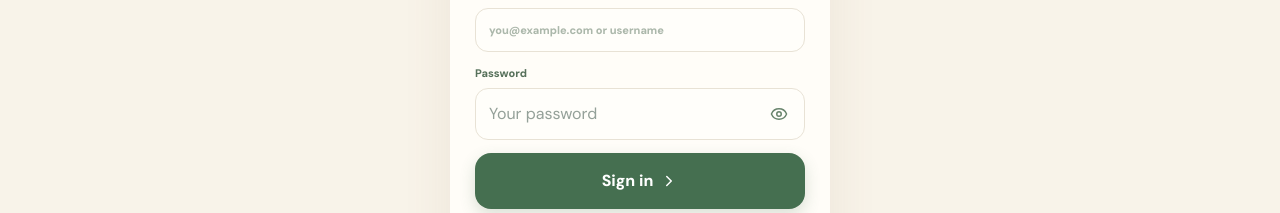
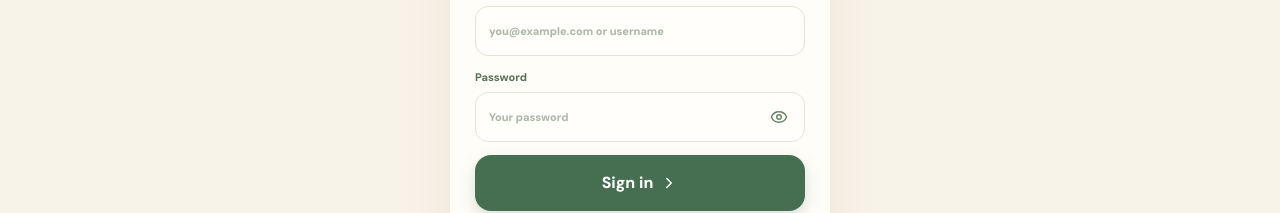
Before and after one commit to sahilmisalwar/NEXUS-team-registration-tracker-app, a Next.js app: page / in a window 1280 px wide. Shown: the part 396-609 px from the top of the page. Built offline with nearby package versions, Linux system fonts and the light colour scheme.

Commit message:
Match password input typography and height to username

```diff
--- a/app/polish.css
+++ b/app/polish.css
@@ -12,8 +12,9 @@ button:not(:disabled){transition:transform .22s cubic-bezier(.22,1,.36,1),backgr
 @media(prefers-reduced-motion:reduce){*,*::before,*::after{animation-duration:.01ms!important;animation-iteration-count:1!important;transition-duration:.01ms!important;scroll-behavior:auto!important}}
 .app-error,.form-error{background:#fff0e9;color:#a05242;border:1px solid #e8c1b3;border-radius:13px;padding:11px 13px;font-size:12px;line-height:1.45;margin:12px 0}.app-error{display:flex;justify-content:space-between;gap:10px}.app-error button{color:inherit;background:none;font-weight:800}.form-info{font-size:12px;color:#456f50;background:#edf4e9;border-radius:13px;padding:10px}.loading-note{font-size:11px;color:#6a826f;text-align:center;margin:0 0 8px}.empty-card{background:#fffdf8;border:1px solid #eae3d7;border-radius:19px;padding:17px;text-align:center;font-size:13px;color:#6a826f}.empty-state{text-align:center;padding:70px 10px 20px}.empty-state p{color:#708774;font-size:13px}.college-create{display:flex;gap:8px;align-items:center}.college-create input{min-width:0;flex:1;border:1px solid #e5dfd3;background:#fffdf9;padding:13px;border-radius:14px;font-size:13px}.college-create .add-college{width:auto;white-space:nowrap;margin:0;border-style:solid}.college-card select{width:100%;border:0;background:transparent;color:#54735c;font-size:11px;margin-top:4px;outline-color:#a7bd91}.adjust input{width:48px;text-align:center;border:0;background:transparent;color:#294338;font-weight:800;appearance:textfield}.adjust input::-webkit-inner-spin-button,.adjust input::-webkit-outer-spin-button{-webkit-appearance:none;margin:0}button:disabled{opacity:.55;cursor:not-allowed}.field input:disabled{background:#f1eee6;color:#839187}.counter span{line-height:1.2;display:block;min-height:24px}
 .password-field label{display:block}
-.login-card .password-field{margin:13px 0;text-align:left}
+.login-card .password-field{margin:13px 0;text-align:left;font-size:11px;font-weight:800;color:#57715b}
 .login-card .password-field label{margin:0}
+.login-card input{height:50px;font-size:11px;font-weight:800}
 .password-wrap{display:grid;position:relative}
 .password-wrap input{grid-area:1/1;padding-right:52px}
 .password-toggle{grid-area:1/1;justify-self:end;align-self:center;z-index:1;width:40px;height:40px;margin:7px 6px 0 0;display:grid;place-items:center;border-radius:11px;background:transparent;color:#68846c}
```
